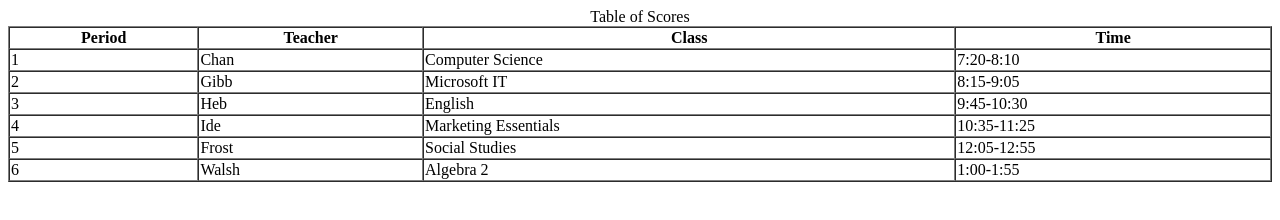
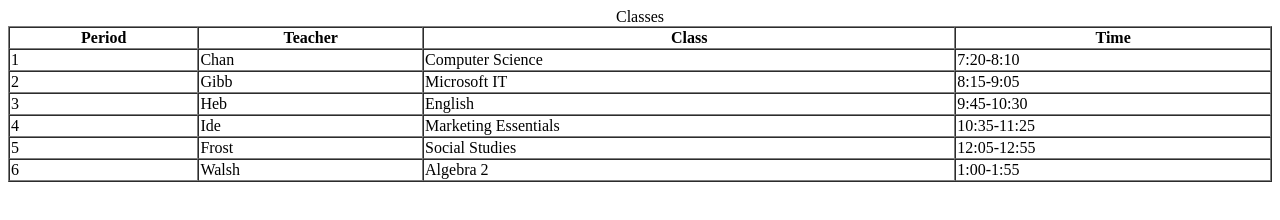
Before and after one commit to phanton000/hehe, a plain HTML site: page index.html in a window 1280 px wide. Drawn offline with Linux system fonts and the light colour scheme.

Commit message:
Update index.html

```diff
--- a/index.html
+++ b/index.html
@@ -1,5 +1,7 @@
+ <html>
+  <title>Im Autistic</title>
  <table width='100%' border=1px cellspacing=0>
- <caption>Table of Scores</caption>
+ <caption>Classes</caption>
  <tr>
      <th>Period</th>
      <th>Teacher</th>
```
